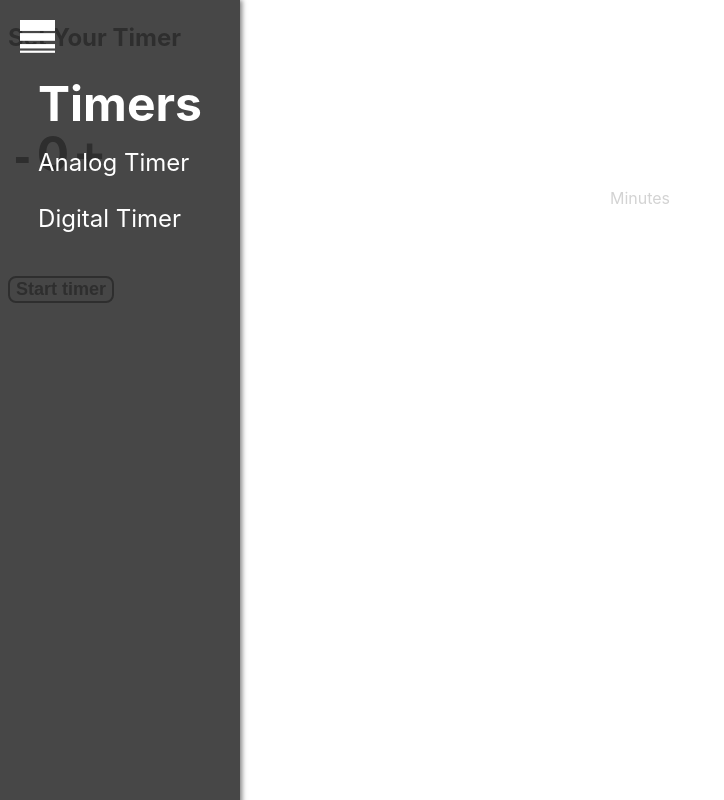
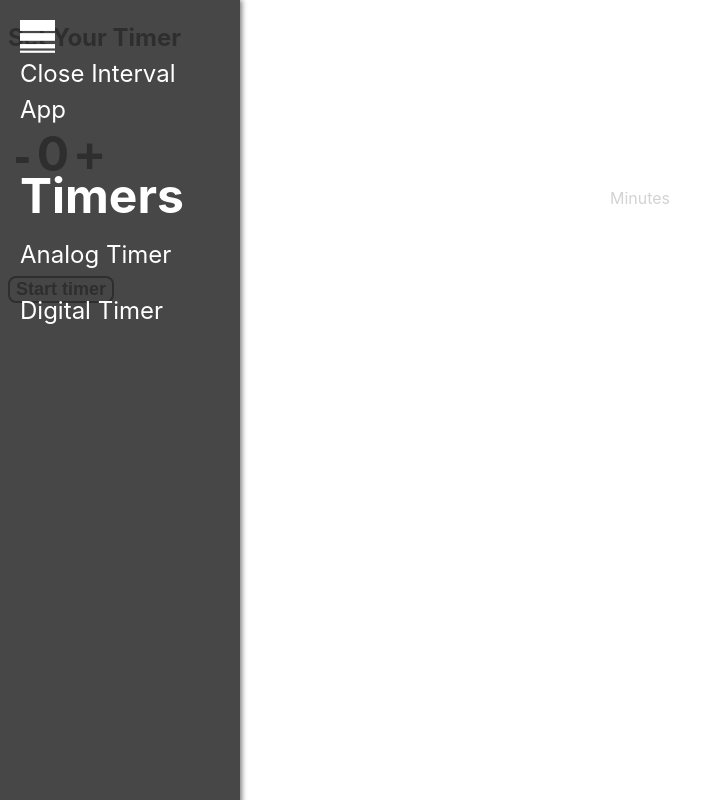
Before and after one commit to vickanS/Individuell-examination-interval-App-Victoria-Sten--senius-FE23, a React (Vite) app: page /set-timer in a window 1280 px wide. Both pictures are taken after a click on the picture 37 px from the left and 37 px from the top of the page. Shown: the whole page, without its empty margins (0-724 px from the left). Built offline with nearby package versions, Linux system fonts and the light colour scheme.

Commit message:
Added link to return to LoadingScreen

```diff
--- a/src/components/Menu/Menu.jsx
+++ b/src/components/Menu/Menu.jsx
@@ -31,6 +31,11 @@ const Menu = () => {
                     transition={{ delay: 0.2 }}
                 >
                     <ul>
+                        <li>
+                            <Link to= '/' onClick={toggleMenu}>
+                            Close Interval App
+                            </Link>
+                        </li>
                         <h1>Timers</h1>
                         <li>
                             <Link to='/analog-timer' onClick={toggleMenu}>
```
